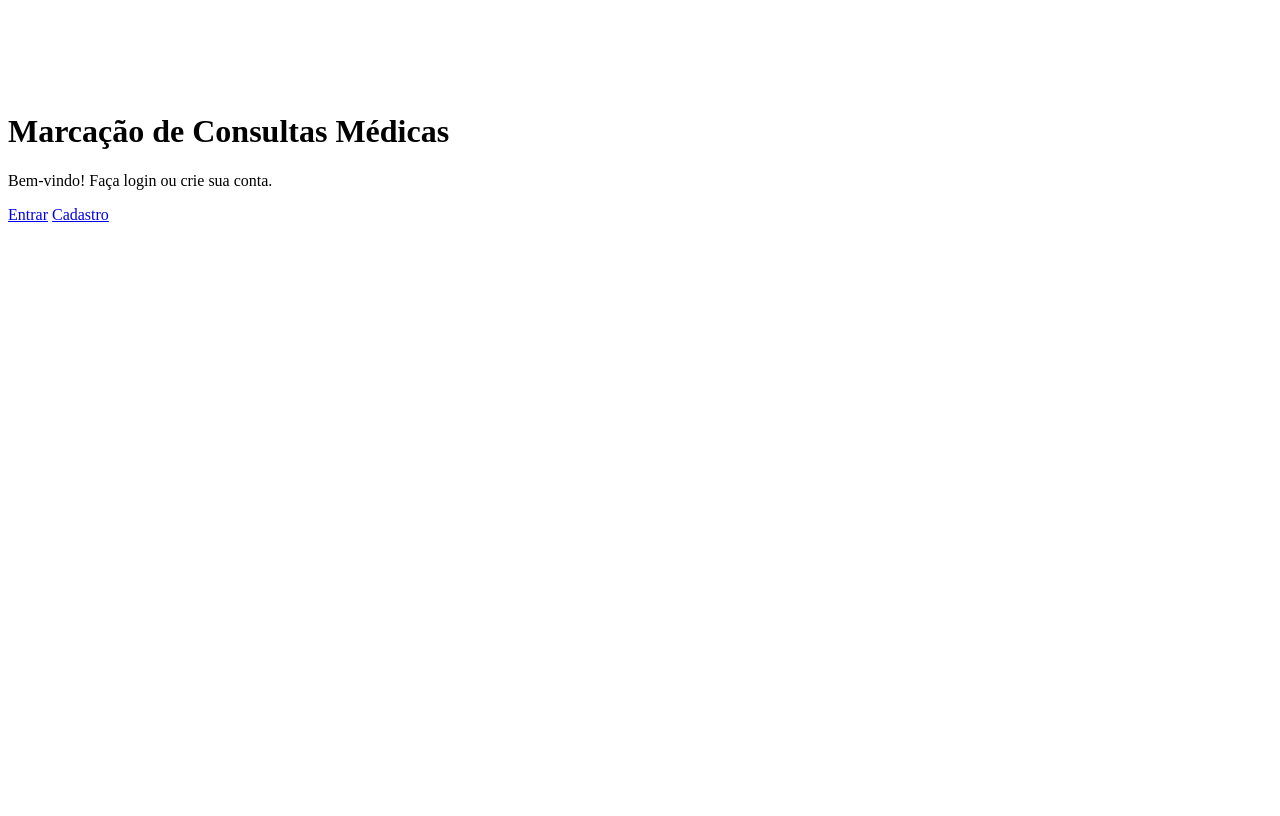
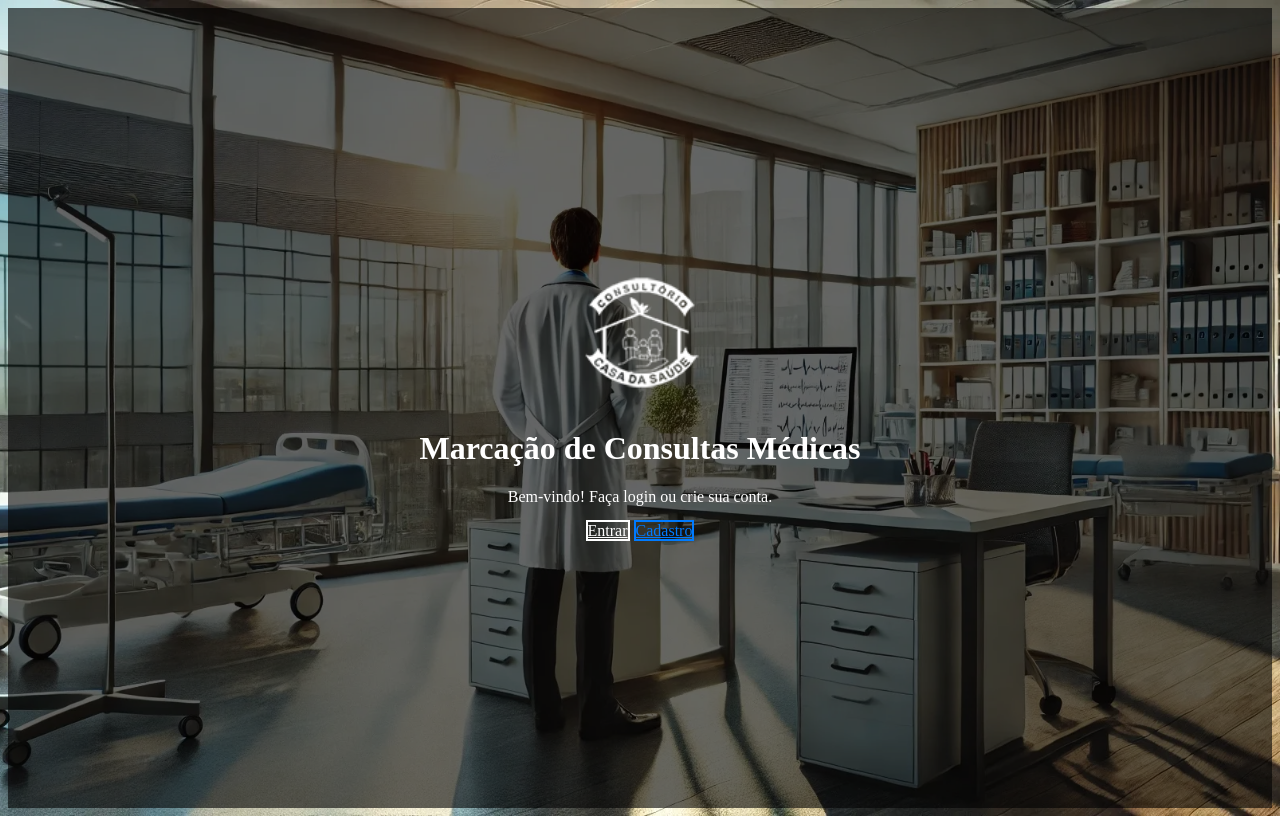
Before and after one commit to Nunes-py/Agende-aqu-, a plain HTML site: page index.html in a window 1280 px wide. Drawn offline with Linux system fonts and the light colour scheme; files that its build step writes are made by us from their sources.

Commit message:
Update index.html

```diff
--- a/index.html
+++ b/index.html
@@ -3,9 +3,56 @@
 <head>
   <meta charset="UTF-8">
   <meta name="viewport" content="width=device-width, initial-scale=1.0">
-  <link rel="stylesheet" href="CSS/estilo.css">
   <title>Bem-vindo à Clínica</title>
+ <style>
+    body {
+      background-image: url("consultorio.webp");
+      background-size: cover;
+      background-position: center;
+      background-repeat: no-repeat;
+      height: 100vh;
+      color: white;
+    }
+    .overlay {
+      background: rgba(0, 0, 0, 0.6);
+      height: 100vh;
+      display: flex;
+      align-items: center;
+      justify-content: center;
+      text-align: center;
+      flex-direction: column;
+    }
+    .logo {
+      width: 120px;
+      height: auto;
+      margin-bottom: 20px;
+    }
+    .titulo {
+      font-size: 3.5rem;
+      font-weight: 700;
+      margin-bottom: 1rem;
+    }
+    .btn-primary {
+      color: #007bff;
+      border: 2px solid #007bff;
+      background: transparent;
+    }
+    .btn-primary:hover {
+      background: #007bff;
+      color: white;
+    }
 
+    .btn-light {
+      color: white;
+      border: 2px solid white;
+      background: transparent;
+    }
+    .btn-light:hover {
+      background: white;
+      color: black;
+    }
+
+ </style>
 </head>
 <body>
   <div class="overlay">
```
